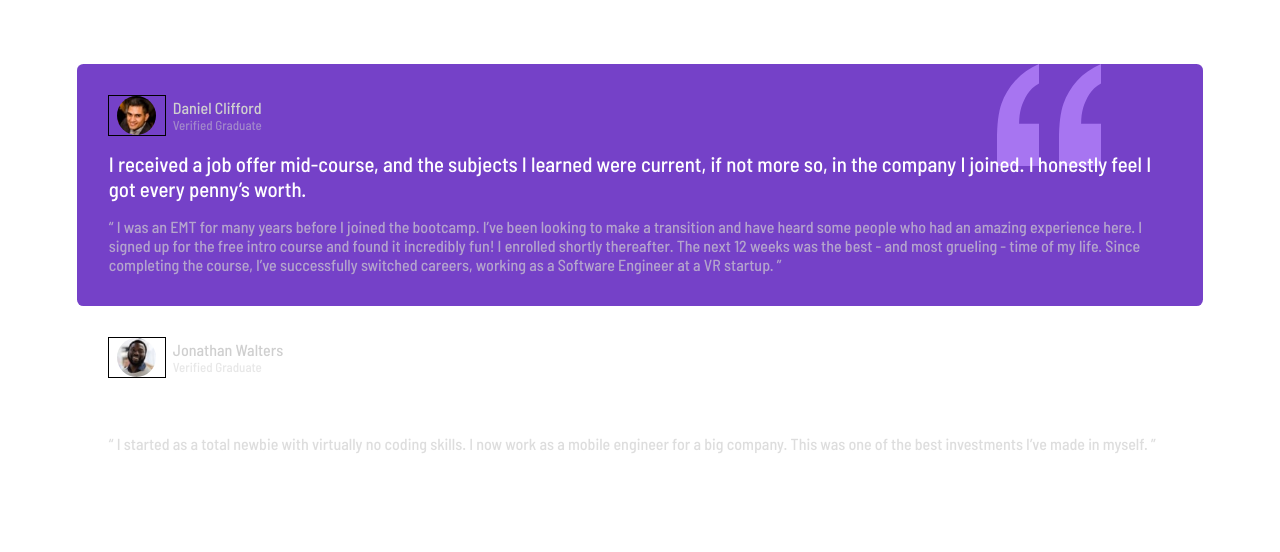
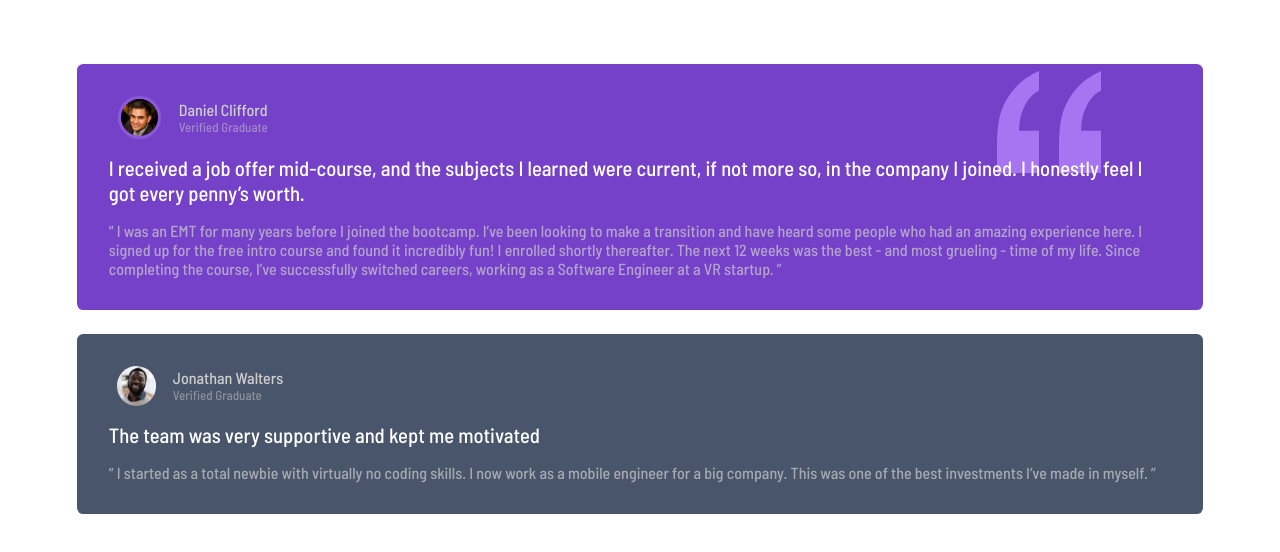
Before and after one commit to syzwnftr/testimonial-grid-section, a plain HTML site: page index.html in a window 1280 px wide. Drawn offline with Linux system fonts and the light colour scheme.

Commit message:
Change margin, etc

```diff
--- a/style.css
+++ b/style.css
@@ -35,13 +35,18 @@ body {
   padding: 2rem;
   color: var(--white);
   border-radius: 0.4rem;
+  margin-bottom: 1.5rem;
 }
 
 .review-1 {
   background-color: var(--mod-violet);
   background-image: url(./images/bg-pattern-quotation.svg);
   background-repeat: no-repeat;
-  background-position: top 0 right 10%;
+  background-position: top 5% right 10%;
+}
+
+.review-2 {
+  background-color: var(--dark-grayish-blue);
 }
 
 .user {
@@ -51,7 +56,6 @@ body {
 }
 
 .img-div {
-  outline: 1px solid black;
   margin-right: 0.5rem;
   display: flex;
   justify-content: center;
@@ -60,6 +64,10 @@ body {
 .profile-img {
   width: 70%;
   border-radius: 50%;
+}
+
+.daniel-img {
+  border: 3px solid rgb(139, 90, 218);
 }
 
 .name {
@@ -73,7 +81,7 @@ body {
 }
 
 .feedback {
-  font-size: 1.3rem;
+  font-size: 1.29rem;
   margin-bottom: 1rem;
 }
 
```
